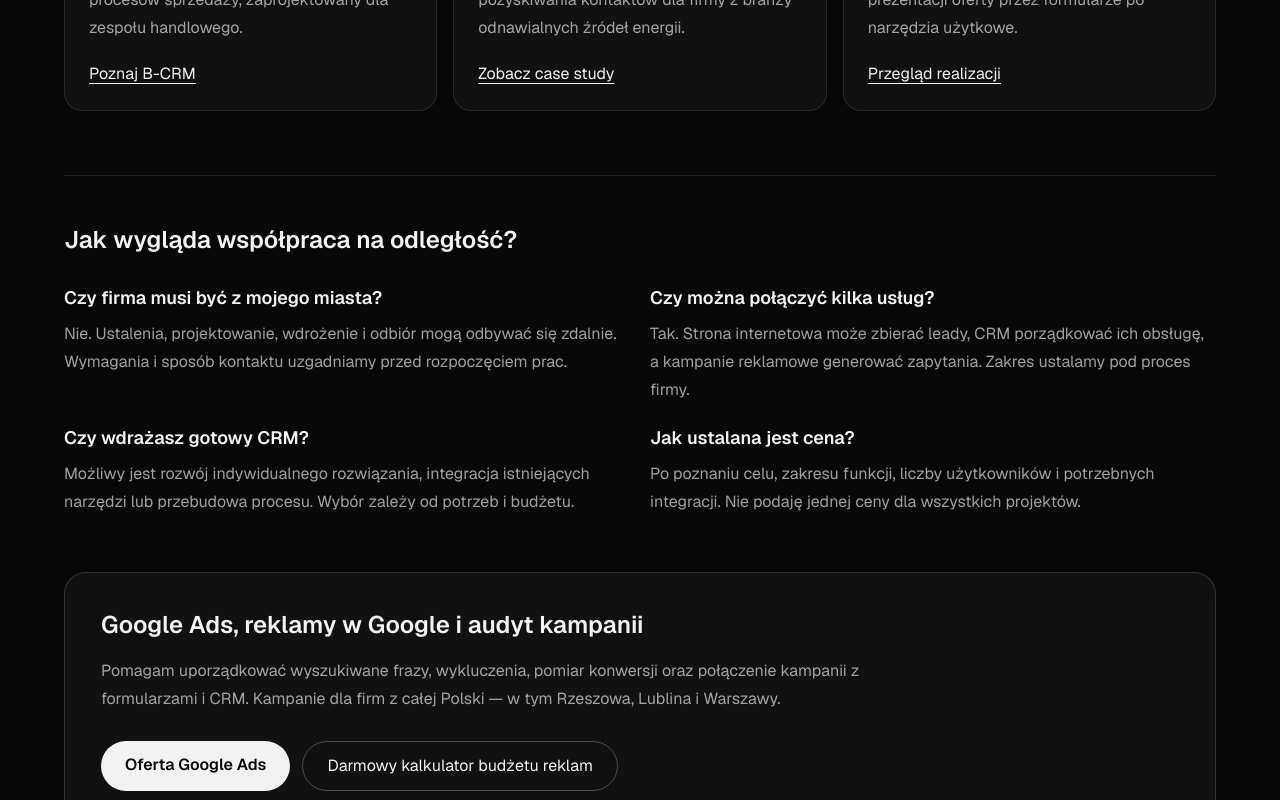
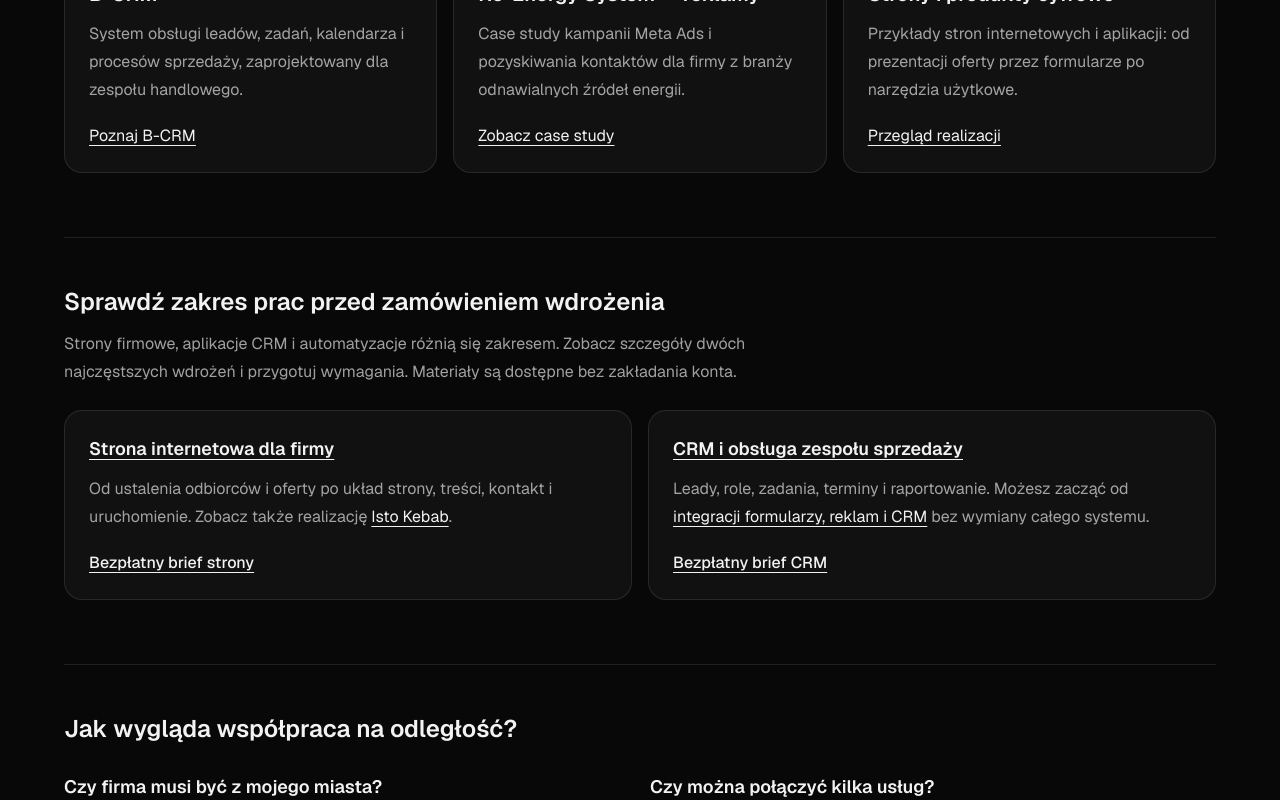
Before and after one commit to ft4k696bk6-prog/kacper-portfolio, a Next.js app: page /uslugi in a window 1280 px wide. Shown: the part 972-1772 px from the top of the page. Built offline with nearby package versions, Linux system fonts and the light colour scheme; no server answers.

Commit message:
seo: surface high-priority service pages and briefs in service hub
* seo: surface priority service pages, real case study and free briefs in service hub

* seo: mark the updated service overview with accurate lastmod

```diff
--- a/src/app/(pl)/uslugi/page.tsx
+++ b/src/app/(pl)/uslugi/page.tsx
@@ -13,6 +13,8 @@ const offers = [
   ["Współpraca dla agencji i software house’ów", "/dla-agencji"],
   ["Strony internetowe", "/tworzenie-stron-internetowych"],
   ["CRM i aplikacje webowe", "/crm-i-aplikacje-webowe"],
+  ["CRM dla zespołu handlowego", "/crm-dla-firm-handlowych"],
+  ["Automatyzacja obsługi leadów i sprzedaży", "/automatyzacja-leadow-i-sprzedazy"],
   ["Marketing i reklamy", "/marketing-i-reklamy"],
   ["Google Ads – reklamy w Google", "/google-ads-dla-firm"],
   ["AI i automatyzacje", "/wdrozenia-ai-dla-firm"],
@@ -85,6 +87,22 @@ export default function ServicesIndex() {
             </article>
           </div>
         </section>
+        <section className="mt-16 border-t border-white/10 pt-12" aria-labelledby="before-project-heading">
+          <h2 id="before-project-heading" className="text-2xl font-semibold">Sprawdź zakres prac przed zamówieniem wdrożenia</h2>
+          <p className="mt-3 max-w-3xl leading-7 text-white/65">Strony firmowe, aplikacje CRM i automatyzacje różnią się zakresem. Zobacz szczegóły dwóch najczęstszych wdrożeń i przygotuj wymagania. Materiały są dostępne bez zakładania konta.</p>
+          <div className="mt-6 grid gap-4 md:grid-cols-2">
+            <article className="rounded-2xl border border-white/10 bg-white/[0.04] p-6">
+              <h3 className="text-lg font-semibold"><Link href="/tworzenie-stron-internetowych" className="underline underline-offset-4">Strona internetowa dla firmy</Link></h3>
+              <p className="mt-3 leading-7 text-white/65">Od ustalenia odbiorców i oferty po układ strony, treści, kontakt i uruchomienie. Zobacz także realizację <Link href="/case-studies/isto-kebab" className="text-white underline underline-offset-4">Isto Kebab</Link>.</p>
+              <Link href="/materialy/brief-strony" className="mt-5 inline-block font-medium underline underline-offset-4">Bezpłatny brief strony</Link>
+            </article>
+            <article className="rounded-2xl border border-white/10 bg-white/[0.04] p-6">
+              <h3 className="text-lg font-semibold"><Link href="/crm-dla-firm-handlowych" className="underline underline-offset-4">CRM i obsługa zespołu sprzedaży</Link></h3>
+              <p className="mt-3 leading-7 text-white/65">Leady, role, zadania, terminy i raportowanie. Możesz zacząć od <Link href="/automatyzacja-leadow-i-sprzedazy" className="text-white underline underline-offset-4">integracji formularzy, reklam i CRM</Link> bez wymiany całego systemu.</p>
+              <Link href="/materialy/brief-crm" className="mt-5 inline-block font-medium underline underline-offset-4">Bezpłatny brief CRM</Link>
+            </article>
+          </div>
+        </section>
         <section className="mt-16 border-t border-white/10 pt-12" aria-labelledby="faq-heading">
           <h2 id="faq-heading" className="text-2xl font-semibold">Jak wygląda współpraca na odległość?</h2>
           <div className="mt-7 grid gap-5 md:grid-cols-2">
--- a/src/app/sitemap.ts
+++ b/src/app/sitemap.ts
@@ -55,7 +55,7 @@ export default function sitemap(): MetadataRoute.Sitemap {
     { url: siteUrl + "/materialy/brief-crm", changeFrequency: "monthly", priority: 0.8 },
     { url: siteUrl + "/case-studies/isto-kebab", changeFrequency: "monthly", priority: 0.9 },
     { url: siteUrl + "/realizacje", changeFrequency: "monthly", priority: 0.85 },
-    { url: siteUrl + "/uslugi", changeFrequency: "monthly", priority: 0.75 },
+    { url: siteUrl + "/uslugi", lastModified: new Date("2026-11-16"), changeFrequency: "monthly", priority: 0.75 },
     ...serviceCities.map(city => ({ url: `${siteUrl}/uslugi/${city.slug}`, changeFrequency: "monthly" as const, priority: 0.7 })),
     ...localOffers.flatMap(offer =>
       serviceCities.map(city => ({
```
